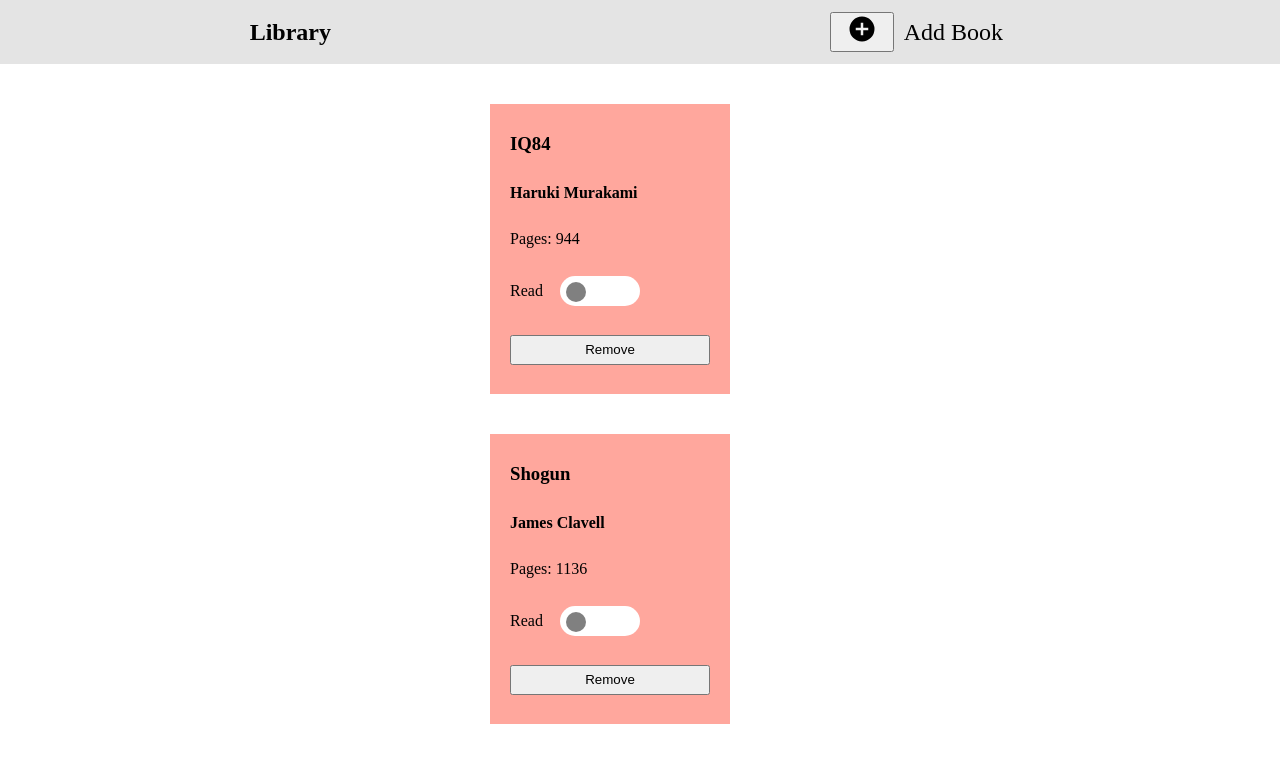
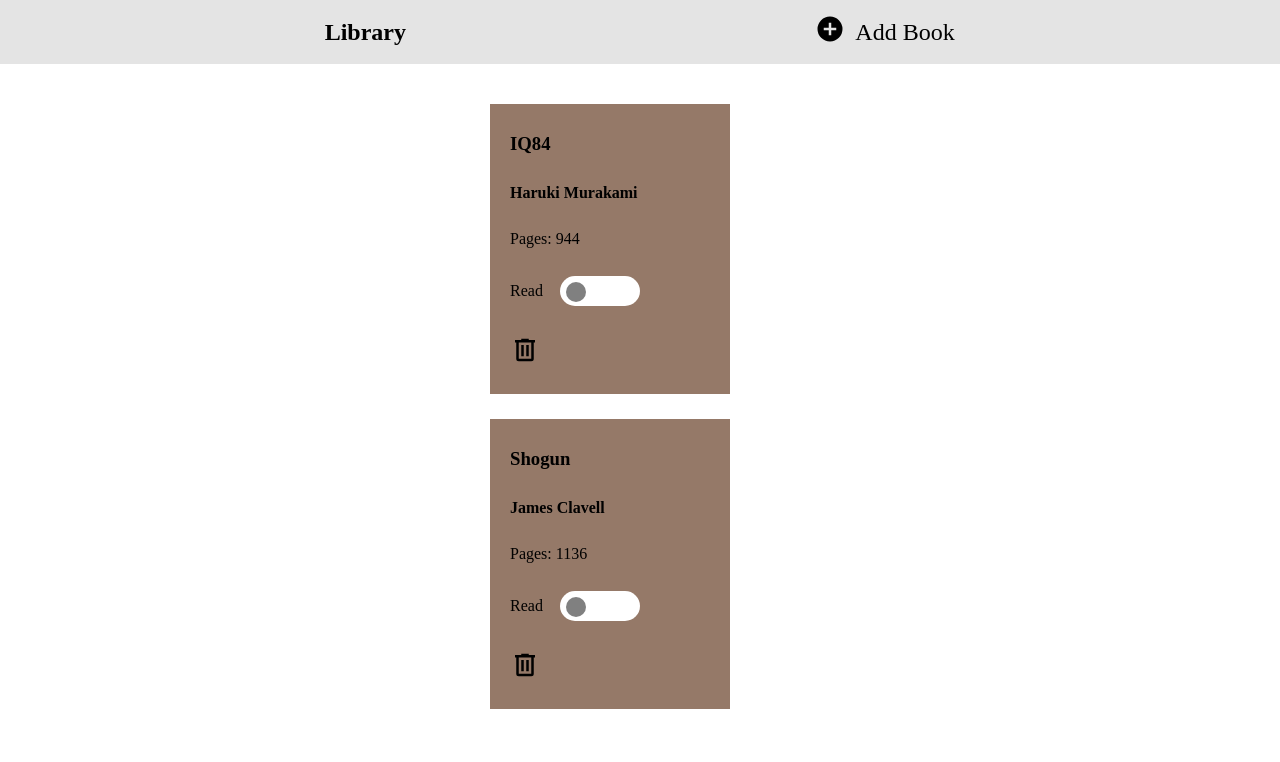
Before and after one commit to creativeact/odin-library, a plain HTML site: page index.html in a window 1280 px wide. Both pictures are taken after a click on the element 640 px from the left and 414 px from the top of the page. Drawn offline with Linux system fonts and the light colour scheme.

Commit message:
Add trash icon to remove book button
Add svg element trashIcon

Adjust event listener to handle clicks that target all children
within the remove book button, such as the svg icon

```diff
--- a/index.html
+++ b/index.html
@@ -42,7 +42,7 @@
                         <input type="number" id="pages" name="pages" required>
                     </div>
 
-                    <button type="submit" class="submit-book-button">Submit New Book</button>
+                    <button type="submit" class="submit-book-button">Submit</button>
                 </form>
             </div>
         </div>
--- a/script.js
+++ b/script.js
@@ -69,6 +69,20 @@ addBookForm.addEventListener('submit', function(event) {
     closeModal();
 });
 
+// Function to create remove book icon
+function renderTrashIcon() {
+    const iconSVG = document.createElementNS('http://www.w3.org/2000/svg', 'svg');
+    const iconPath = document.createElementNS('http://www.w3.org/2000/svg','path');
+
+    iconSVG.setAttribute('viewBox', '0 0 24 24');
+    iconSVG.classList.add('trash-icon');
+
+    iconPath.setAttribute('d', 'M9,3V4H4V6H5V19A2,2 0 0,0 7,21H17A2,2 0 0,0 19,19V6H20V4H15V3H9M7,6H17V19H7V6M9,8V17H11V8H9M13,8V17H15V8H13Z');
+
+    iconSVG.appendChild(iconPath);
+    return iconSVG;
+};
+
 // Function to create a new book card
 function createBookCard(book) {
 
@@ -112,33 +126,40 @@ function createBookCard(book) {
      newDiv.appendChild(readStatusContainer);
 
 
-    // Add remove book button
+    // Create remove book button
     const removeBookButton = document.createElement('button');
     removeBookButton.classList.add('remove-book-button');
-    removeBookButton.textContent = 'Remove';
     removeBookButton.setAttribute('data-id', book.id);
+
+    // Render the trash icon and append it to the remove book button
+    const trashIcon = renderTrashIcon();
+    removeBookButton.appendChild(trashIcon);
+
+    // Append remove book button with icon
     newDiv.appendChild(removeBookButton);
 
     // Append new book card to book container
     bookContainer.appendChild(newDiv);
 };
 
-// Display existing books in myLibrary
+// Display books in myLibrary
 myLibrary.forEach(book => createBookCard(book));
 
-// Handle delete button clicks
+// Handle remove book button clicks
 bookContainer.addEventListener('click', function(event) {
-    if (event.target.classList.contains('remove-book-button')) {
 
+    // Handle clicks that target child elements inside .remove-book-button
+    const button = event.target.closest('.remove-book-button');
+
+    if (button) {
         // Retrieve the data-id associated with the button and convert to Int
-        const bookId = parseInt(event.target.getAttribute('data-id'), 10);
+        const bookId = parseInt(button.getAttribute('data-id'), 10);
 
         // Call removeBook
         removeBook(bookId);
     }
 });
 
-// Remove book
 function removeBook(bookId) {
 
     // Find the index of the book within the myLibrary array
--- a/style.css
+++ b/style.css
@@ -1,6 +1,6 @@
 :root {
     --main-color: lightblue;
-    --secondary-color: rgb(255, 167, 157);
+    --secondary-color: rgb(149, 121, 104);
     --tertiary-color: rgb(228, 228, 228);
 }
 
@@ -16,6 +16,8 @@ svg {
 
 button {
     cursor: pointer;
+    background-color: transparent;
+    border: none;
 }
 
 .header {
@@ -25,14 +27,14 @@ button {
     justify-content: space-around;
     height: 8vh;
     margin-bottom: 40px;
+    padding: 0 125px 0 125px;
 }
 
 .add-book {
     display: grid;
     grid-template-columns: 1fr 2fr;
-    gap: 10px;
     height: 100px;
-    width: 200px;
+    width: 150px;
 }
 
 .add-book * {
@@ -43,23 +45,13 @@ button {
 .main {
     margin: 0 100px 25px 100px;
     position: relative;
+    padding: 0 100px 0 100px;
 }
 
-.book-container {
+/* Add Book Modal & Form */
+.add-book-form {
     display: grid;
-    grid-template-columns: repeat(auto-fill, minmax(300px, 1fr));
-    gap: 40px;
-    justify-self: center;
-}
-
-.book-card {
-    display: grid;
-    height: 250px;
-    width: 200px;
-    background-color: var(--secondary-color);
-    padding: 20px;
-    gap: 10px;
-    align-items: center;
+    gap: 5px;
 }
 
 .modal-header {
@@ -87,16 +79,40 @@ button {
     padding: 20px;
     background-color: var(--main-color);
     width: 250px;
-    height: 300px;
+    height: 400px;
 }
 
 .form-item {
+    gap: 10px;
     padding: 10px;
     align-items: left;
-    width: 150px;
-    grid-column: 2;
 }
 
+.form-item > input {
+    padding: 5px;
+    width: 200px;
+}
+
+/* Book Card Grid */
+.book-container {
+    display: grid;
+    grid-template-columns: repeat(auto-fill, minmax(300px, 1fr));
+    gap: 25px;
+    justify-self: center;
+}
+
+.book-card {
+    display: grid;
+    height: 250px;
+    width: 200px;
+    background-color: var(--secondary-color);
+    padding: 20px;
+    gap: 10px;
+    align-items: center;
+}
+
+
+/* Read Status Slider */
 .read-status-container {
     display: grid;
     grid-template-columns: 1fr 3fr;
@@ -137,6 +153,8 @@ button {
     left: 80%;
 }
 
+/* Remove Book Button*/
 .remove-book-button {
     height: 30px;
+    width: 30px;
 }
```
